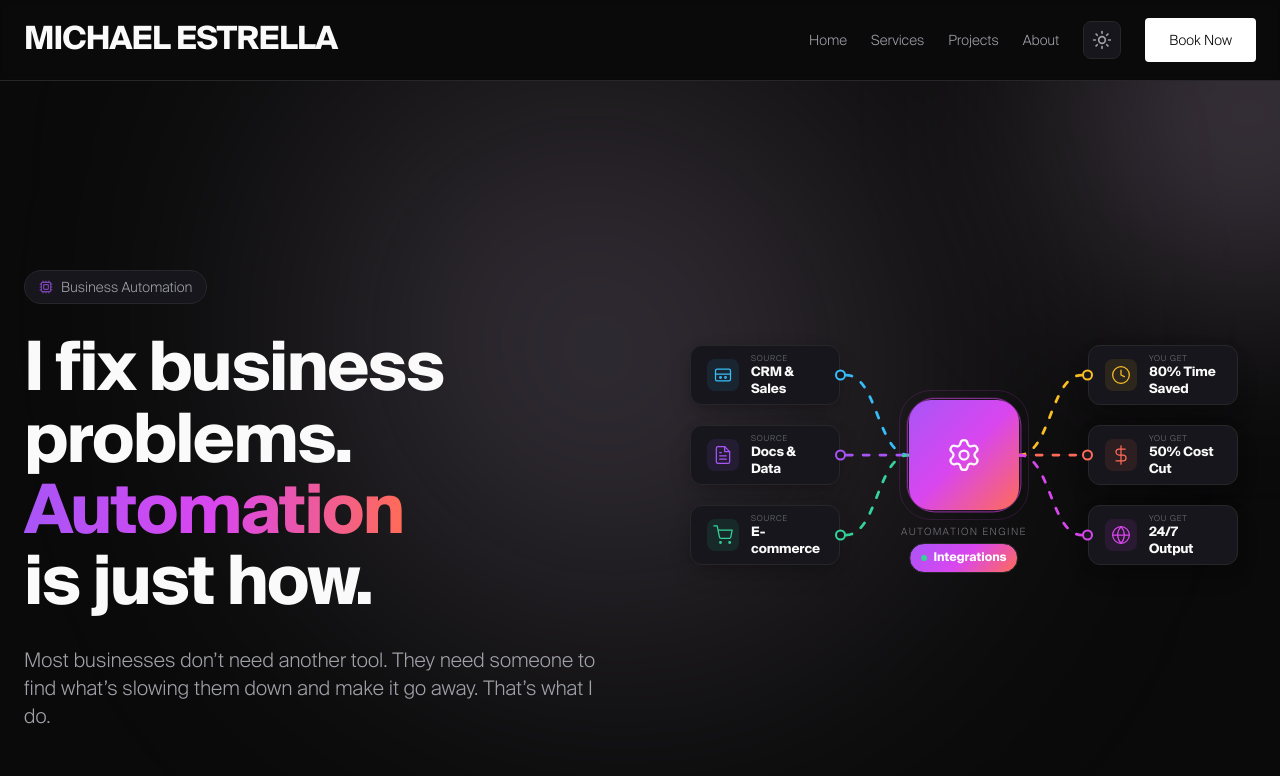
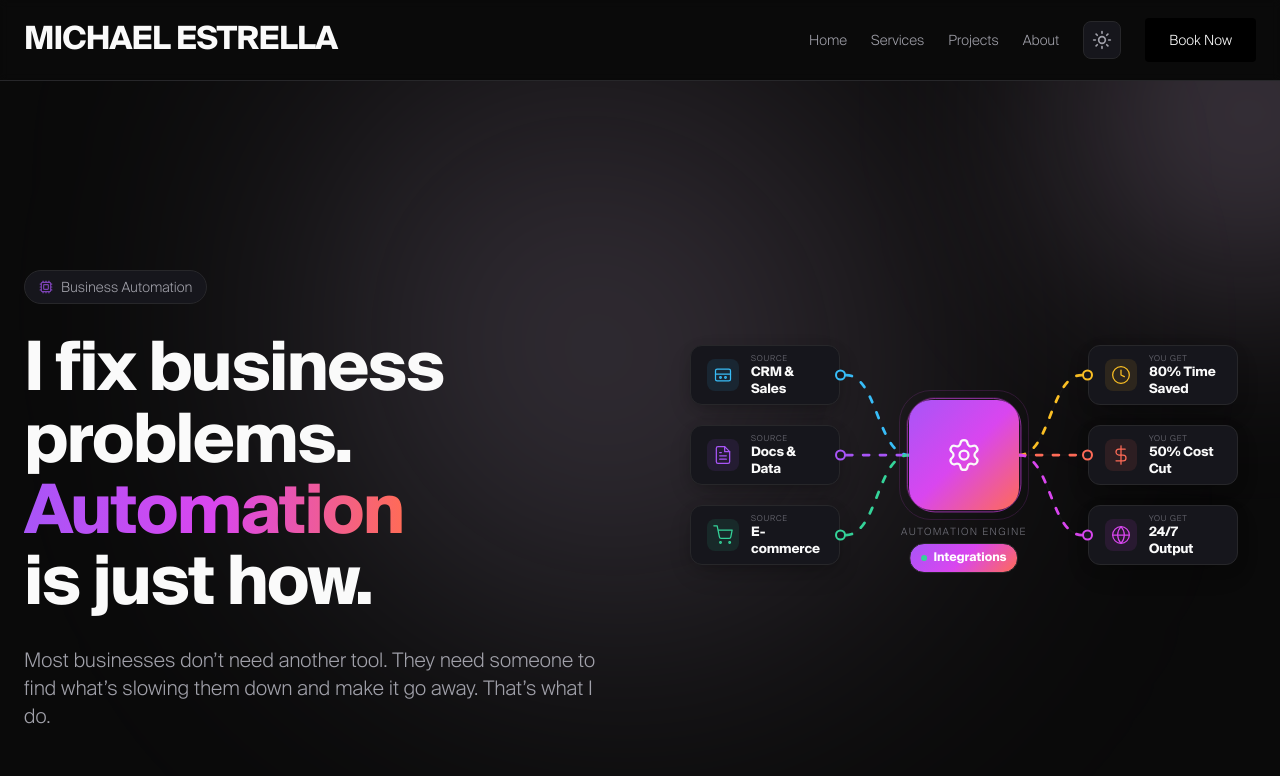
Before and after one commit to HeisenMike/Mike-s-portfolio, a React (Vite) app: page / in a window 1280 px wide. Shown: the top 776 px of the page. Built offline with nearby package versions, Linux system fonts and the light colour scheme.

Commit message:
cta buttons fix

```diff
--- a/src/index.css
+++ b/src/index.css
@@ -92,7 +92,7 @@ h1, h2, h3, h4, h5, h6 {
 }
 
 .btn-primary {
-  @apply bg-white text-black hover:bg-zinc-200 dark:bg-white dark:text-black dark:hover:bg-zinc-200;
+  @apply bg-black text-white hover:bg-zinc-900 dark:bg-white dark:text-black dark:hover:bg-zinc-200;
 }
 
 .btn-secondary {
```
